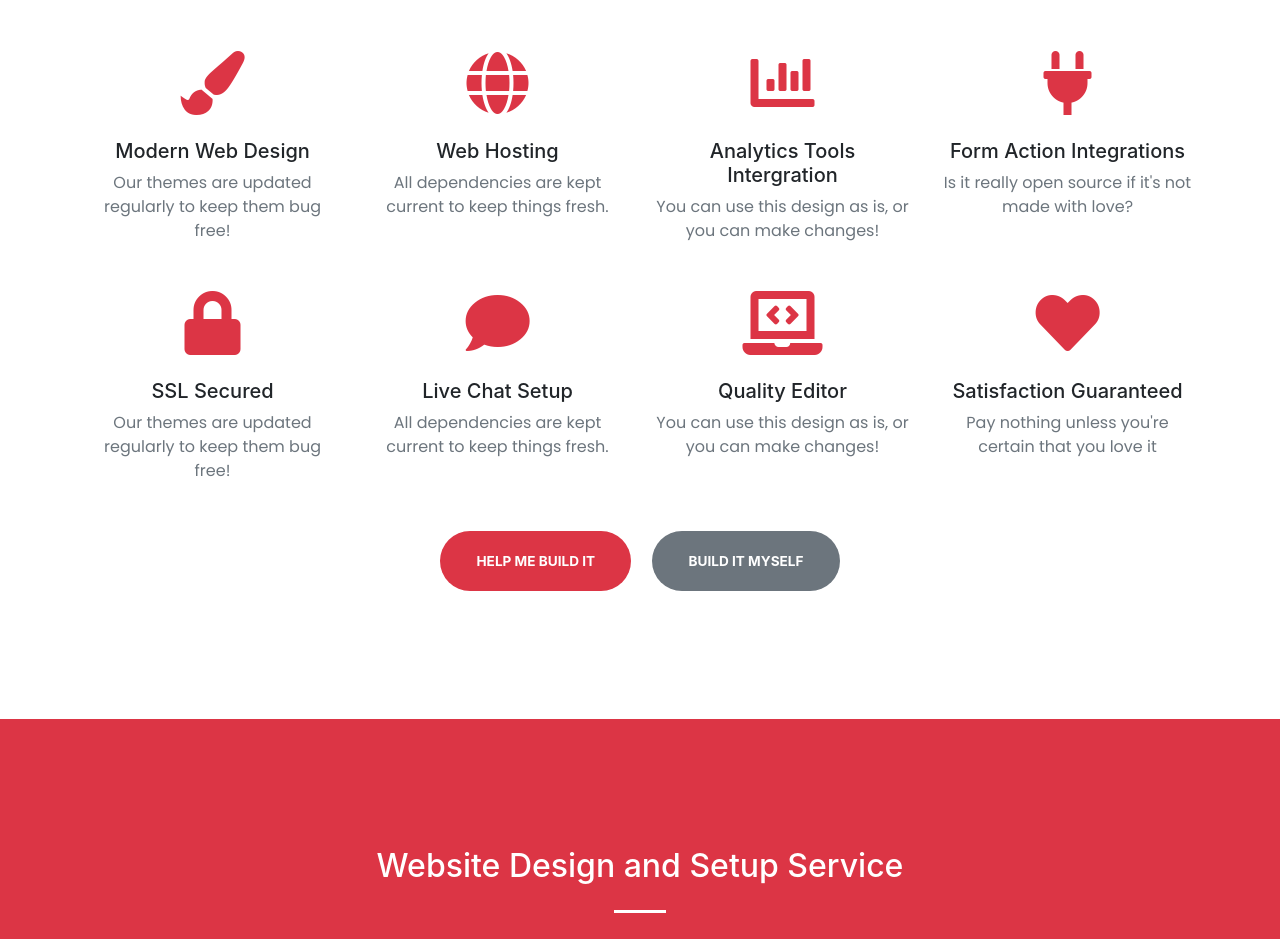
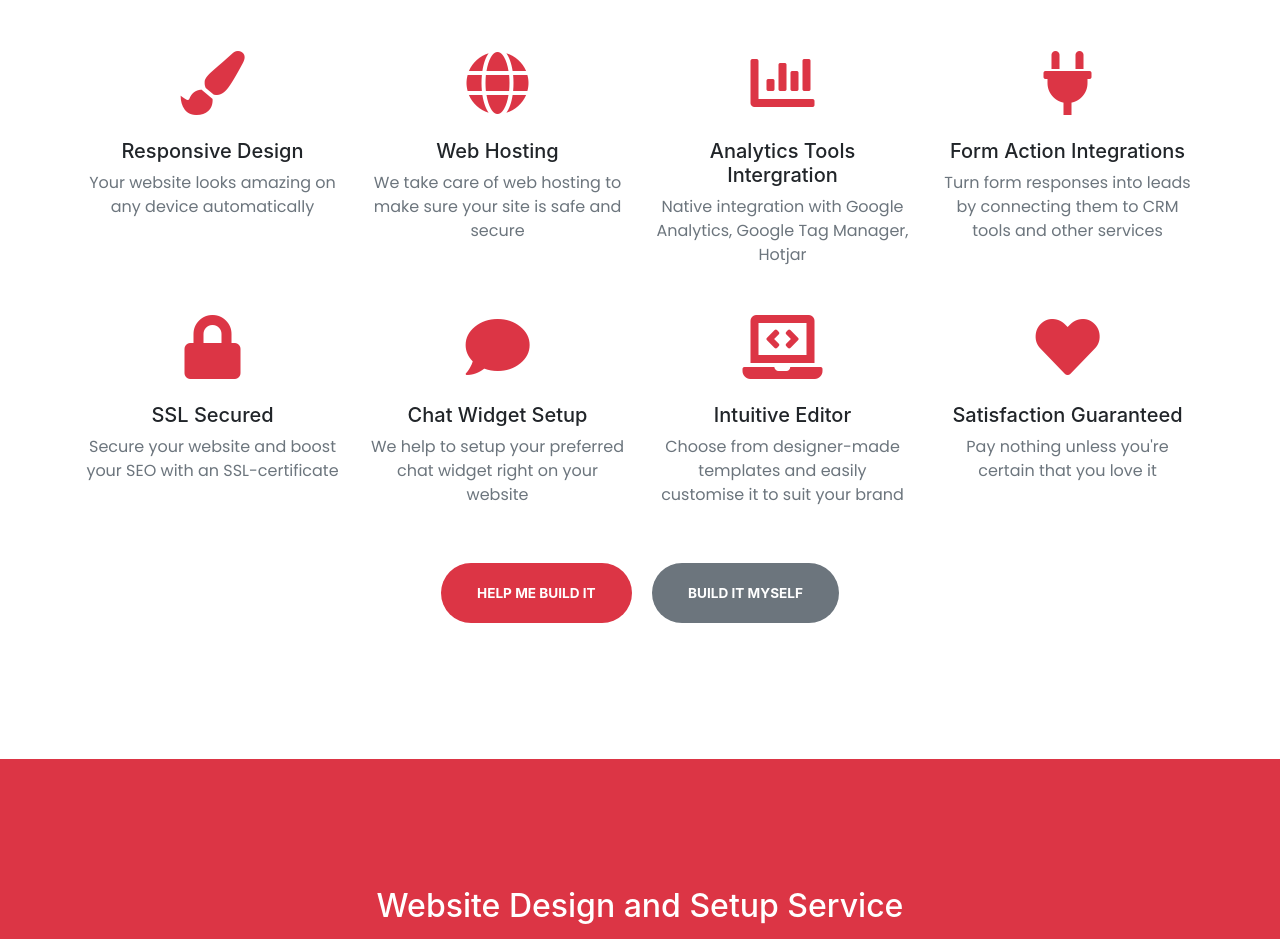
Before and after one commit to tengkuhafidz/webstudio-landing-page, a plain HTML site: page index.html in a window 1280 px wide. Shown: the part 1024-1963 px from the top of the page. Drawn offline with Linux system fonts and the light colour scheme.

Commit message:
update btn styles and add desc of services

```diff
--- a/css/styles.css
+++ b/css/styles.css
@@ -1,3 +1,7 @@
 .red-font {
     color: #dc3545;
 }
+
+.space-between-buttons {
+    margin-top: 15px;
+}
--- a/index.html
+++ b/index.html
@@ -79,29 +79,29 @@
         <div class="col-lg-3 col-md-6 text-center">
           <div class="mt-5">
             <i class="fas fa-4x fa-paint-brush text-primary mb-4"></i>
-            <h3 class="h5 mb-2">Modern Web Design</h3>
-            <p class="text-muted mb-0">Our themes are updated regularly to keep them bug free!</p>
+            <h3 class="h5 mb-2">Responsive Design</h3>
+            <p class="text-muted mb-0">Your website looks amazing on any device automatically</p>
           </div>
         </div>
         <div class="col-lg-3 col-md-6 text-center">
           <div class="mt-5">
             <i class="fas fa-4x fa-globe text-primary mb-4"></i>
             <h3 class="h5 mb-2">Web Hosting</h3>
-            <p class="text-muted mb-0">All dependencies are kept current to keep things fresh.</p>
+            <p class="text-muted mb-0">We take care of web hosting to make sure your site is safe and secure</p>
           </div>
         </div>
         <div class="col-lg-3 col-md-6 text-center">
           <div class="mt-5">
             <i class="fas fa-4x fa-chart-bar text-primary mb-4"></i>
             <h3 class="h5 mb-2">Analytics Tools Intergration</h3>
-            <p class="text-muted mb-0">You can use this design as is, or you can make changes!</p>
+            <p class="text-muted mb-0">Native integration with Google Analytics, Google Tag Manager, Hotjar</p>
           </div>
         </div>
         <div class="col-lg-3 col-md-6 text-center">
           <div class="mt-5">
             <i class="fas fa-4x fa-plug text-primary mb-4"></i>
             <h3 class="h5 mb-2">Form Action Integrations</h3>
-            <p class="text-muted mb-0">Is it really open source if it's not made with love?</p>
+            <p class="text-muted mb-0">Turn form responses into leads by connecting them to CRM tools and other services</p>
           </div>
         </div>
       </div>
@@ -111,21 +111,21 @@
           <div class="mt-5">
             <i class="fas fa-4x fa-lock text-primary mb-4"></i>
             <h3 class="h5 mb-2">SSL Secured</h3>
-            <p class="text-muted mb-0">Our themes are updated regularly to keep them bug free!</p>
+            <p class="text-muted mb-0">Secure your website and boost your SEO with an SSL-certificate</p>
           </div>
         </div>
         <div class="col-lg-3 col-md-6 text-center">
           <div class="mt-5">
             <i class="fas fa-4x fa-comment text-primary mb-4"></i>
-            <h3 class="h5 mb-2">Live Chat Setup</h3>
-            <p class="text-muted mb-0">All dependencies are kept current to keep things fresh.</p>
+            <h3 class="h5 mb-2">Chat Widget Setup</h3>
+            <p class="text-muted mb-0">We help to setup your preferred chat widget right on your website</p>
           </div>
         </div>
         <div class="col-lg-3 col-md-6 text-center">
           <div class="mt-5">
             <i class="fas fa-4x fa-laptop-code text-primary mb-4"></i>
-            <h3 class="h5 mb-2">Quality Editor</h3>
-            <p class="text-muted mb-0">You can use this design as is, or you can make changes!</p>
+            <h3 class="h5 mb-2">Intuitive Editor</h3>
+            <p class="text-muted mb-0">Choose from designer-made templates and easily customise it to suit your brand</p>
           </div>
         </div>
         <div class="col-lg-3 col-md-6 text-center">
@@ -139,9 +139,9 @@
       <br/><br/>
       <div class="row text-center">
         <div class="col-md-12">
-          <a class="btn btn-primary btn-xl js-scroll-trigger" href="#build-for-me">Help Me Build It</a>
-          &nbsp; &nbsp;
-          <a class="btn btn-secondary btn-xl js-scroll-trigger" href="#build-myself">Build It Myself</a>
+          <a class="btn btn-primary btn-xl js-scroll-trigger m-2" href="#build-for-me">Help Me Build It</a>
+          <div class="space-between-buttons d-md-none"></div>
+          <a class="btn btn-secondary btn-xl js-scroll-trigger m-2" href="#build-myself">Build It Myself</a>
         </div>
       </div>
     </div>
```
